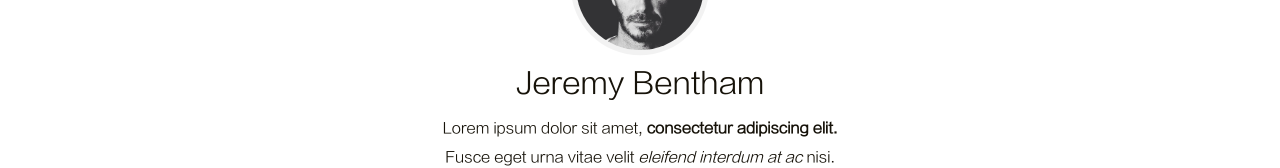
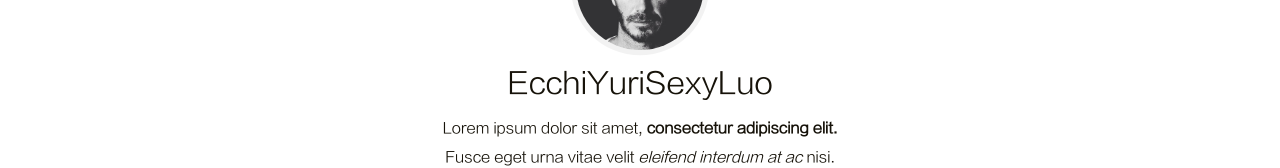
Before and after one commit to YHIdeas/EcchiYuriSexyLuo, a plain HTML site: page index.html in a window 1280 px wide. Shown: the part 333-501 px from the top of the page. Drawn offline with Linux system fonts and the light colour scheme.

Commit message:
Site updated: 2022-11-07 16:28:16

```diff
--- a/index.html
+++ b/index.html
@@ -134,7 +134,7 @@
         <div class="avatar">
             <a href="/archives"><img src="/image/avatar.jpeg"></a>
         </div>
-        <div class="nickname">Jeremy Bentham</div>
+        <div class="nickname">EcchiYuriSexyLuo</div>
         <div class="description"><p>Lorem ipsum dolor sit amet, <strong>consectetur adipiscing elit.</strong> <br>Fusce eget urna vitae velit <em>eleifend interdum at ac</em> nisi.</p>
 </div>
         <div class="links">
```
